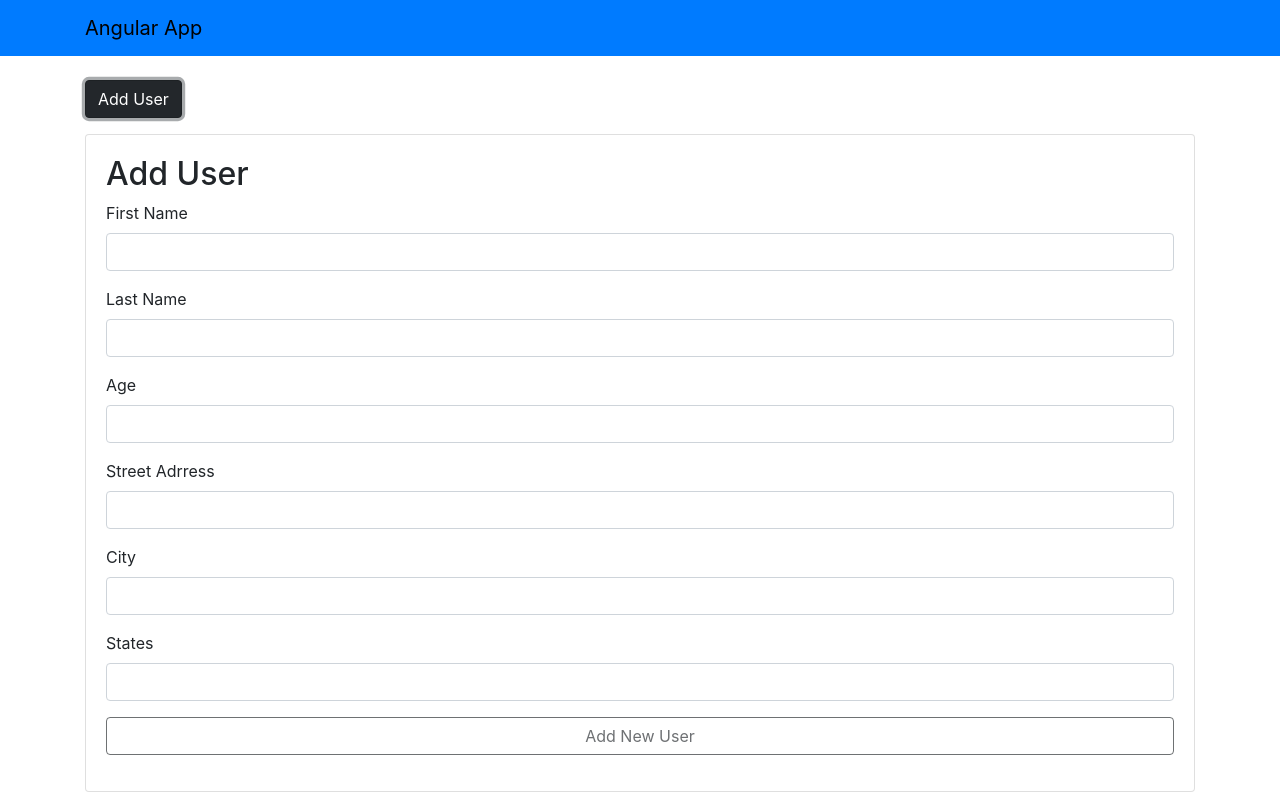
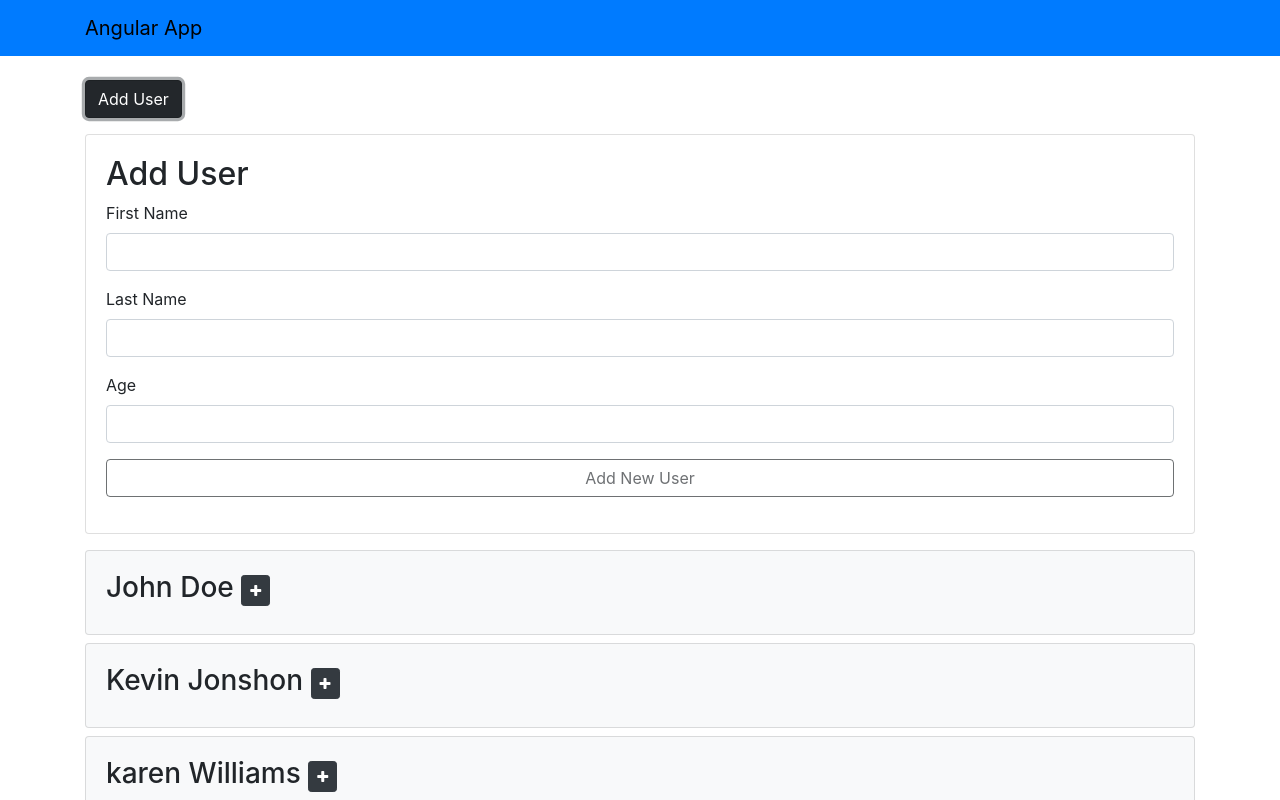
Before and after one commit to eyalmol/angularapp, an Angular app: page / in a window 1280 px wide. Both pictures are taken after a click on the button "Add User". Shown: the top 800 px of the page. Built offline with nearby package versions, Linux system fonts and the light colour scheme.

Commit message:
29_component_cleanup

```diff
--- a/src/app/components/users/users.component.html
+++ b/src/app/components/users/users.component.html
@@ -13,7 +13,6 @@
         name="firstName"
       />
     </div>
-    {{ user.firstName }}
     <div class="form-group">
       <label>Last Name</label>
       <input
@@ -26,45 +25,15 @@
     <div class="form-group">
       <label>Age</label>
       <input
-        type="number"
-        [(ngModel)]="user.age"
+        type="text"
+        [(ngModel)]="user.email"
         class="form-control"
-        name="age"
+        name="email"
       />
     </div>
-    <div class="form-group">
-      <label>Street Adrress</label>
-      <input
-        type="text"
-        class="form-control"
-        *ngIf="user.address"
-        [(ngModel)]="user.address.street"
-        name="street"
-      />
-    </div>
-    <div class="form-group">
-      <label>City</label>
-      <input
-        type="text"
-        class="form-control"
-        *ngIf="user.address"
-        [(ngModel)]="user.address.city"
-        name="city"
-      />
-    </div>
-    <div class="form-group">
-      <label>States</label>
-      <input
-        type="text"
-        class="form-control"
-        *ngIf="user.address"
-        [(ngModel)]="user.address.state"
-        name="state"
-      />
-    </div>
+
     <button
       [disabled]="user.firstName == '' || user.lastName == ''"
-      (click)="addUser()"
       class="btn btn-block mb-3"
     >
       Add New User
@@ -85,17 +54,13 @@
   >
     <h3>
       {{ user.firstName }} {{ user.lastName }}
-      <small *ngIf="user.age && user.address"
+      <small
         ><button (click)="user.hide = !user.hide" class="btn btn-dark btn-sm">
           <i [ngClass]="user.hide ? 'fa fa-plus' : 'fa fa-minus'"></i></button
       ></small>
     </h3>
-    <ul class="list-group" *ngIf="!user.hide && user.age && user.address">
-      <li class="list-group-item">Age: {{ user.age }}</li>
-      <li class="list_group_item">
-        Address: {{ user.address.street }},{{ user.address.city }},
-        {{ user.address.state }}
-      </li>
+    <ul class="list-group" *ngIf="!user.hide">
+      <li class="list-group-item">Email: {{ user.email }}</li>
       <li class="list-group-item">Joined:{{ user.registered | date }}</li>
     </ul>
   </li>
--- a/src/app/components/users/users.component.ts
+++ b/src/app/components/users/users.component.ts
@@ -9,12 +9,7 @@
   user: User = {
     firstName: '',
     lastName: '',
-    age: undefined,
-    address: {
-      street: '',
-      city: '',
-      state: '',
-    },
+    email: '',
   };
   users: User[] | any;
   showExtended: boolean = true;
@@ -28,12 +23,7 @@
       {
         firstName: 'John',
         lastName: 'Doe',
-        age: 30,
-        address: {
-          street: '50 Main st',
-          city: 'Boston',
-          state: 'MA',
-        },
+        email: 'john@gmail.com',
         isActive: true,
         registered: new Date('01/02/2018'),
         hide: true,
@@ -41,12 +31,7 @@
       {
         firstName: 'Kevin',
         lastName: 'Jonshon',
-        age: 34,
-        address: {
-          street: '20 schill st',
-          city: 'Lynn',
-          state: 'MA',
-        },
+        email: 'kevin@gmail.com',
         isActive: true,
         registered: new Date('13/11/2017'),
         hide: true,
@@ -54,12 +39,7 @@
       {
         firstName: 'karen',
         lastName: 'Williams',
-        age: 26,
-        address: {
-          street: '55 Mill st',
-          city: 'Miami',
-          state: 'Florida',
-        },
+        email: 'karen@gmail.com',
         isActive: true,
         registered: new Date('11/02/2016'),
         hide: true,
@@ -68,32 +48,19 @@
     this.loaded = true;
   }
 
-  addUser() {
-    this.user.isActive = true;
-    this.user.registered = new Date();
-    this.users.unshift(this.user);
-    this.user = {
-      firstName: '',
-      lastName: '',
-      age: undefined,
-      address: {
-        street: '',
-        city: '',
-        state: '',
-      },
-    };
-  }
+  // addUser() {
+  //   this.user.isActive = true;
+  //   this.user.registered = new Date();
+  //   this.users.unshift(this.user);
+  //   this.user = {
+  //     firstName: '',
+  //     lastName: '',
+  //     email: '',
+  //   };
+  // }
 
-  // toggleHide(user: User) {
-  //   user.hide = !user.hide;
-  // }
   onSubmit(e: Event) {
     console.log(123);
     e.preventDefault();
   }
-
-  fireEvent(e: Event) {
-    console.log(e.type);
-    console.log((e.target as HTMLInputElement).value);
-  }
 }
```
Also changed, not shown: src/app/models/User.ts (+1 -8 lines).
